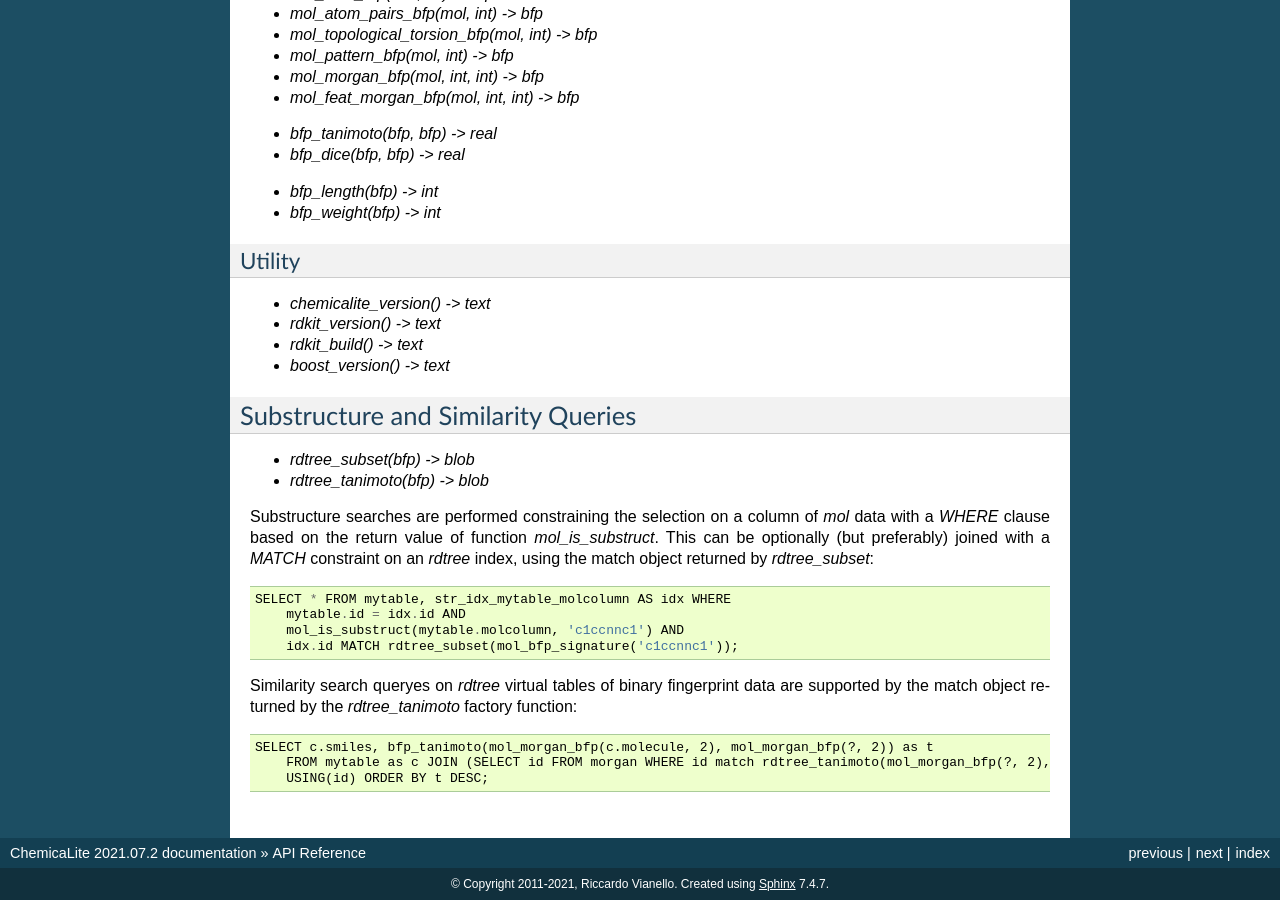
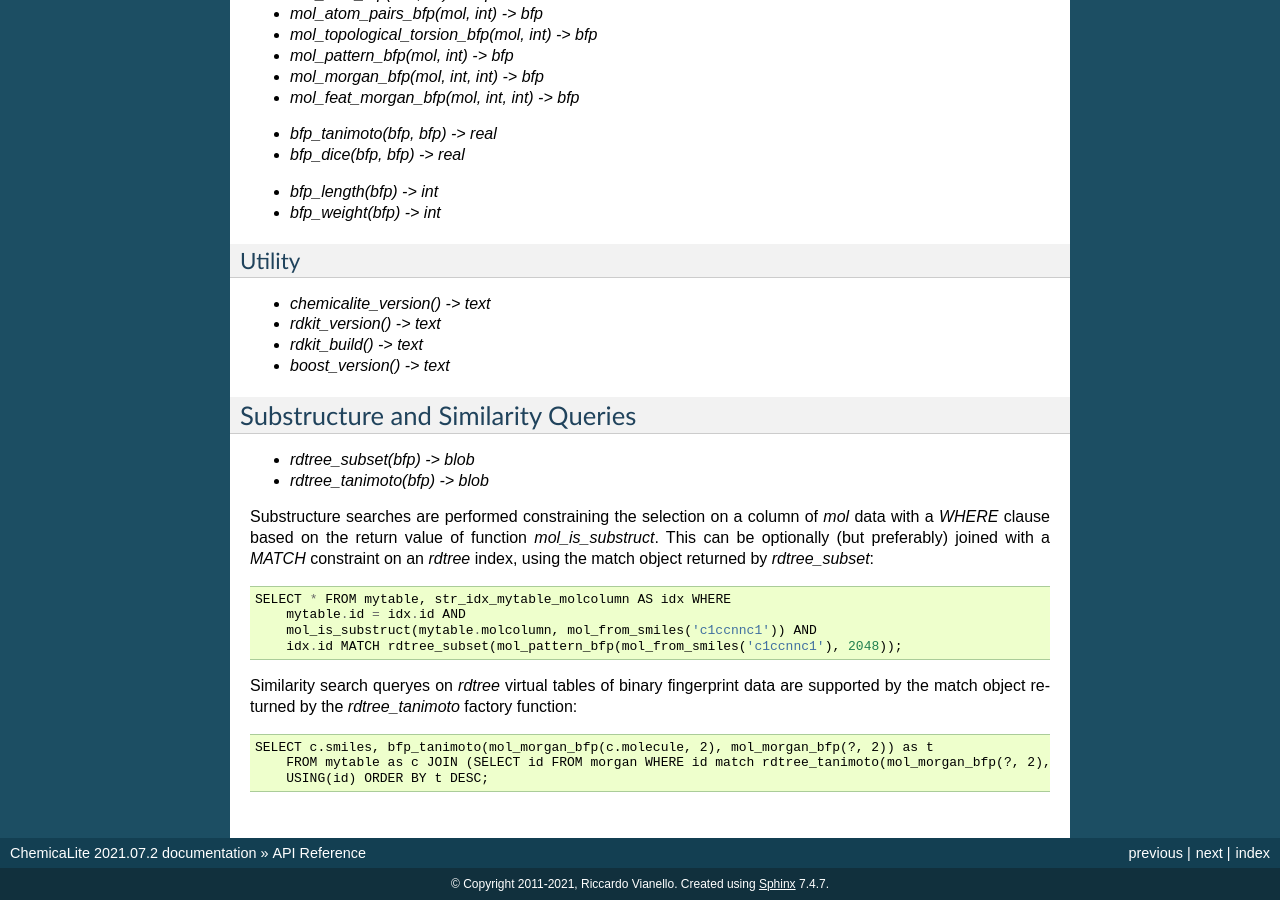
Before and after one commit to rvianello/chemicalite, a Sphinx documentation site: the page built from docs/api.rst, in a window 1280 px wide and 900 px high, scrolled down 1911 px. Built offline with Sphinx 7.4.7, drawn with Linux system fonts in a browser that asks for light colours.

Commit message:
fix example still based on the old API

```diff
--- a/docs/api.rst
+++ b/docs/api.rst
@@ -143,8 +143,8 @@ Substructure searches are performed constraining the selection on a column of `m
 
     SELECT * FROM mytable, str_idx_mytable_molcolumn AS idx WHERE
         mytable.id = idx.id AND
-        mol_is_substruct(mytable.molcolumn, 'c1ccnnc1') AND
-        idx.id MATCH rdtree_subset(mol_bfp_signature('c1ccnnc1'));
+        mol_is_substruct(mytable.molcolumn, mol_from_smiles('c1ccnnc1')) AND
+        idx.id MATCH rdtree_subset(mol_pattern_bfp(mol_from_smiles('c1ccnnc1'), 2048));
 
 Similarity search queryes on `rdtree` virtual tables of binary fingerprint data are supported by the match object returned by the `rdtree_tanimoto` factory function::
 
```
